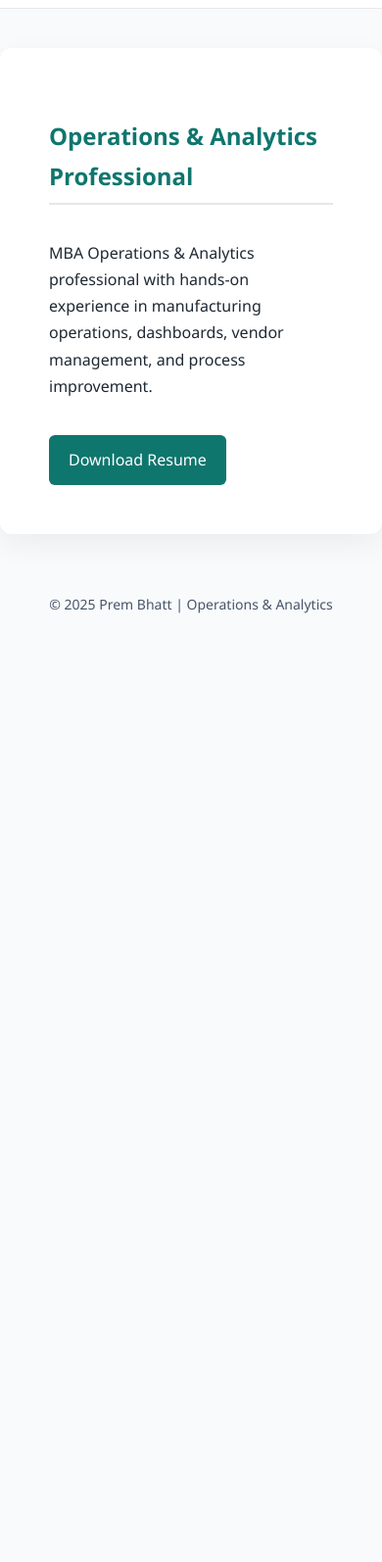
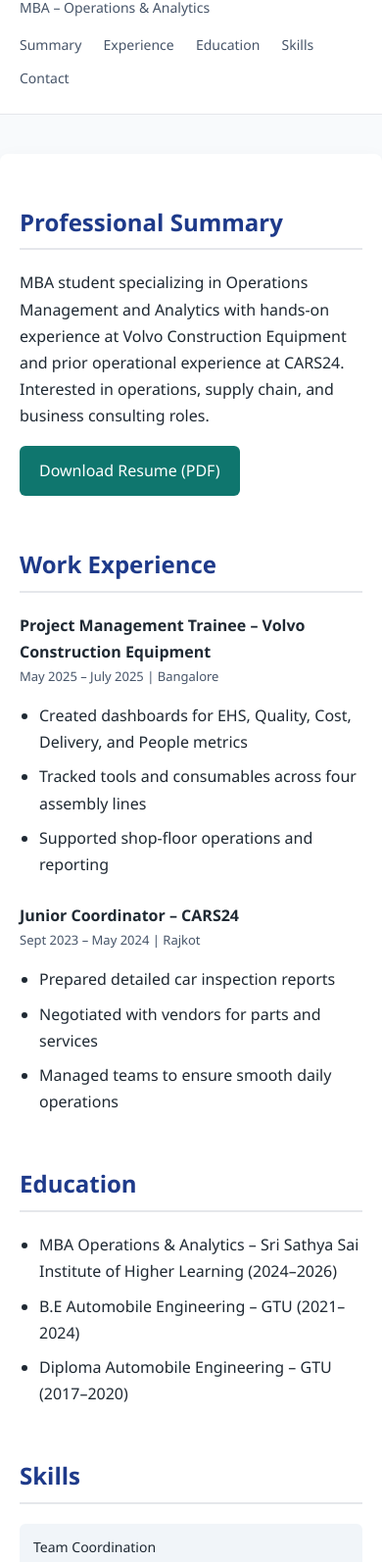
Before and after one commit to Premsai-99/prembhatt, a plain HTML site: page index.html in a window 390 px wide. Shown: the part 61-1655 px from the top of the page at 98% size. Before the commit the page ends 844 px from the top, so only its background shows below. Drawn offline with Linux system fonts and the light colour scheme.

Commit message:
Refactor index.html for layout and styling enhancements
Updated HTML structure and styles for improved layout and readability.

```diff
--- a/index.html
+++ b/index.html
@@ -1,135 +1,106 @@
 <!DOCTYPE html>
 <html lang="en">
 <head>
-  <!-- SEO META TAGS -->
+  <!-- SEO META -->
   <meta charset="UTF-8">
   <meta name="viewport" content="width=device-width, initial-scale=1.0">
   <meta name="title" content="Prem Bhatt | Operations & Analytics Professional">
-  <meta name="description" content="MBA Operations & Analytics professional with experience at Volvo Construction Equipment and CARS24. Skilled in operations, analytics, supply chain, and process improvement.">
-  <meta name="keywords" content="Prem Bhatt, Operations Management, Analytics, MBA, Supply Chain, Volvo, CARS24">
+  <meta name="description" content="MBA Operations & Analytics professional with experience at Volvo Construction Equipment and CARS24.">
+  <meta name="keywords" content="Prem Bhatt, Operations Management, Analytics, MBA, Supply Chain">
   <meta name="author" content="Prem Bhatt">
 
   <title>Prem Bhatt | Operations & Analytics</title>
 
   <style>
     :root {
-      --primary: #0f766e;
-      --dark: #0f172a;
-      --light: #f8fafc;
-      --gray: #475569;
+      --primary: #1e3a8a;
+      --secondary: #0f766e;
+      --text: #1f2933;
+      --muted: #475569;
+      --bg: #f8fafc;
       --border: #e5e7eb;
-    }
-
-    * {
-      box-sizing: border-box;
     }
 
     body {
       margin: 0;
       font-family: "Segoe UI", Arial, sans-serif;
-      background-color: var(--light);
-      color: #1f2933;
+      background-color: var(--bg);
+      color: var(--text);
       line-height: 1.7;
     }
 
-    /* HEADER */
     header {
       background: white;
       border-bottom: 1px solid var(--border);
-      padding: 16px 32px;
-      display: flex;
-      justify-content: space-between;
-      align-items: center;
+      padding: 18px 40px;
       position: sticky;
       top: 0;
-      z-index: 100;
     }
 
     header h1 {
-      font-size: 20px;
       margin: 0;
-      color: var(--dark);
+      font-size: 22px;
+      color: var(--primary);
+    }
+
+    header p {
+      margin: 4px 0 0;
+      color: var(--muted);
+      font-size: 14px;
     }
 
     nav {
-      display: flex;
-      align-items: center;
+      margin-top: 12px;
     }
 
-    nav button {
-      background: none;
-      border: none;
-      margin-left: 20px;
+    nav a {
+      margin-right: 18px;
+      text-decoration: none;
+      color: var(--muted);
       font-size: 14px;
-      color: var(--gray);
-      cursor: pointer;
-      padding-bottom: 4px;
+      font-weight: 500;
     }
 
-    nav button.active {
-      color: var(--primary);
-      border-bottom: 2px solid var(--primary);
-      font-weight: 600;
-    }
-
-    nav button:hover {
+    nav a:hover {
       color: var(--primary);
     }
 
-    /* MOBILE MENU */
-    .menu-toggle {
-      display: none;
-      font-size: 22px;
-      cursor: pointer;
-    }
-
-    /* MAIN */
     main {
       max-width: 1100px;
       margin: 40px auto;
       background: white;
       padding: 50px;
-      border-radius: 12px;
-      box-shadow: 0 10px 30px rgba(0,0,0,0.06);
+      border-radius: 8px;
+      box-shadow: 0 6px 20px rgba(0,0,0,0.05);
     }
 
     section {
-      display: none;
-      animation: fadeIn 0.4s ease;
-    }
-
-    section.active {
-      display: block;
+      margin-bottom: 50px;
     }
 
     h2 {
       color: var(--primary);
       border-bottom: 2px solid var(--border);
       padding-bottom: 6px;
-      display: inline-block;
+      margin-bottom: 20px;
     }
 
-    /* CARDS */
-    .card {
-      border-left: 4px solid var(--primary);
-      padding: 16px 20px;
-      margin-top: 20px;
-      background: #f9fafb;
-      border-radius: 8px;
+    .job {
+      margin-bottom: 25px;
     }
 
-    .title {
+    .job-title {
       font-weight: 600;
+      color: var(--text);
     }
 
-    .subtitle {
+    .job-meta {
       font-size: 13px;
-      color: var(--gray);
+      color: var(--muted);
       margin-bottom: 8px;
     }
 
     ul {
-      columns: 2;
       padding-left: 20px;
     }
 
@@ -137,12 +108,23 @@
       margin-bottom: 8px;
     }
 
-    /* BUTTONS */
+    .skills {
+      display: grid;
+      grid-template-columns: repeat(auto-fit, minmax(220px, 1fr));
+      gap: 12px;
+    }
+
+    .skill-box {
+      background: #f1f5f9;
+      padding: 12px 14px;
+      border-radius: 6px;
+      font-size: 14px;
+    }
+
     .btn {
       display: inline-block;
-      margin-top: 20px;
       padding: 12px 20px;
-      background: var(--primary);
+      background: var(--secondary);
       color: white;
       text-decoration: none;
       border-radius: 6px;
@@ -156,120 +138,73 @@
     footer {
       text-align: center;
       padding: 20px;
-      color: var(--gray);
+      color: var(--muted);
       font-size: 14px;
     }
 
-    /* ANIMATION */
-    @keyframes fadeIn {
-      from { opacity: 0; }
-      to { opacity: 1; }
-    }
-
-    /* MOBILE */
     @media (max-width: 768px) {
-      nav {
-        display: none;
-        flex-direction: column;
-        background: white;
-        position: absolute;
-        top: 60px;
-        right: 20px;
-        border: 1px solid var(--border);
-        padding: 10px;
-        border-radius: 8px;
+      header {
+        padding: 16px 20px;
       }
 
-      nav.show {
-        display: flex;
+      main {
+        padding: 30px 20px;
       }
 
-      nav button {
-        margin: 10px 0;
-      }
-
-      .menu-toggle {
-        display: block;
-      }
-
-      ul {
-        columns: 1;
+      nav a {
+        display: inline-block;
+        margin-bottom: 8px;
       }
     }
   </style>
-
-  <script>
-    function showSection(id, btn) {
-      document.querySelectorAll("section").forEach(s => s.classList.remove("active"));
-      document.getElementById(id).classList.add("active");
-
-      document.querySelectorAll("nav button").forEach(b => b.classList.remove("active"));
-      btn.classList.add("active");
-
-      document.querySelector("nav").classList.remove("show");
-    }
-
-    function toggleMenu() {
-      document.querySelector("nav").classList.toggle("show");
-    }
-  </script>
 </head>
 
 <body>
 
 <header>
   <h1>Prem Bhatt</h1>
-  <div class="menu-toggle" onclick="toggleMenu()">☰</div>
+  <p>MBA – Operations & Analytics</p>
   <nav>
-    <button class="active" onclick="showSection('home', this)">Home</button>
-    <button onclick="showSection('summary', this)">Summary</button>
-    <button onclick="showSection('experience', this)">Experience</button>
-    <button onclick="showSection('education', this)">Education</button>
-    <button onclick="showSection('skills', this)">Skills</button>
-    <button onclick="showSection('contact', this)">Contact</button>
+    <a href="#summary">Summary</a>
+    <a href="#experience">Experience</a>
+    <a href="#education">Education</a>
+    <a href="#skills">Skills</a>
+    <a href="#contact">Contact</a>
   </nav>
 </header>
 
 <main>
 
-<section id="home" class="active">
-  <h2>Operations & Analytics Professional</h2>
-  <p>
-    MBA Operations & Analytics professional with hands-on experience in
-    manufacturing operations, dashboards, vendor management, and process improvement.
-  </p>
-  <a class="btn" href="Prem_Bhatt_Resume.pdf" download>Download Resume</a>
-</section>
-
 <section id="summary">
   <h2>Professional Summary</h2>
   <p>
-    MBA student specializing in Operations Management with internship experience
-    at Volvo Construction Equipment and prior experience at CARS24.
-    Interested in operations excellence, supply chain, and consulting roles.
+    MBA student specializing in Operations Management and Analytics with hands-on
+    experience at Volvo Construction Equipment and prior operational experience at CARS24.
+    Interested in operations, supply chain, and business consulting roles.
   </p>
+  <a class="btn" href="Prem_Bhatt_Resume.pdf" download>Download Resume (PDF)</a>
 </section>
 
 <section id="experience">
-  <h2>Experience</h2>
+  <h2>Work Experience</h2>
 
-  <div class="card">
-    <div class="title">Volvo Construction Equipment – Project Management Trainee</div>
-    <div class="subtitle">May 2025 – July 2025 | Bangalore</div>
+  <div class="job">
+    <div class="job-title">Project Management Trainee – Volvo Construction Equipment</div>
+    <div class="job-meta">May 2025 – July 2025 | Bangalore</div>
     <ul>
-      <li>Created dashboards for EHS, Quality, Cost, Delivery</li>
-      <li>Tracked tools and consumables across assembly lines</li>
+      <li>Created dashboards for EHS, Quality, Cost, Delivery, and People metrics</li>
+      <li>Tracked tools and consumables across four assembly lines</li>
       <li>Supported shop-floor operations and reporting</li>
     </ul>
   </div>
 
-  <div class="card">
-    <div class="title">CARS24 – Junior Coordinator</div>
-    <div class="subtitle">Sept 2023 – May 2024 | Rajkot</div>
+  <div class="job">
+    <div class="job-title">Junior Coordinator – CARS24</div>
+    <div class="job-meta">Sept 2023 – May 2024 | Rajkot</div>
     <ul>
-      <li>Prepared car inspection reports</li>
-      <li>Vendor negotiation and coordination</li>
-      <li>Managed daily operational execution</li>
+      <li>Prepared detailed car inspection reports</li>
+      <li>Negotiated with vendors for parts and services</li>
+      <li>Managed teams to ensure smooth daily operations</li>
     </ul>
   </div>
 </section>
@@ -277,7 +212,7 @@
 <section id="education">
   <h2>Education</h2>
   <ul>
-    <li>MBA Operations & Analytics – SSSIHL (2024–2026)</li>
+    <li>MBA Operations & Analytics – Sri Sathya Sai Institute of Higher Learning (2024–2026)</li>
     <li>B.E Automobile Engineering – GTU (2021–2024)</li>
     <li>Diploma Automobile Engineering – GTU (2017–2020)</li>
   </ul>
@@ -285,28 +220,30 @@
 
 <section id="skills">
   <h2>Skills</h2>
-  <ul>
-    <li>Team Coordination</li>
-    <li>Vendor Negotiation</li>
-    <li>Power BI</li>
-    <li>SAP S/4HANA</li>
-    <li>ERP (TCS ion)</li>
-    <li>SQL & Python (Beginner)</li>
-    <li>GIS (Beginner)</li>
-  </ul>
+  <div class="skills">
+    <div class="skill-box">Team Coordination</div>
+    <div class="skill-box">Vendor Negotiation</div>
+    <div class="skill-box">Power BI</div>
+    <div class="skill-box">SAP S/4HANA</div>
+    <div class="skill-box">ERP (TCS ion)</div>
+    <div class="skill-box">SQL & Python (Beginner)</div>
+    <div class="skill-box">GIS (Beginner)</div>
+  </div>
 </section>
 
 <section id="contact">
   <h2>Contact</h2>
-  <p>📧 premsaianand99@gmail.com</p>
-  <p>📞 7043356770</p>
-  <a class="btn" href="mailto:premsaianand99@gmail.com">Email Me</a>
+  <p>📧 <strong>Email:</strong> premsaianand99@gmail.com</p>
+  <p>📞 <strong>Phone:</strong> 7043356770</p>
+  <p>
+    <a class="btn" href="mailto:premsaianand99@gmail.com">Send Email</a>
+  </p>
 </section>
 
 </main>
 
 <footer>
-© 2025 Prem Bhatt | Operations & Analytics
+  © 2025 Prem Bhatt | Operations & Analytics
 </footer>
 
 </body>
```
